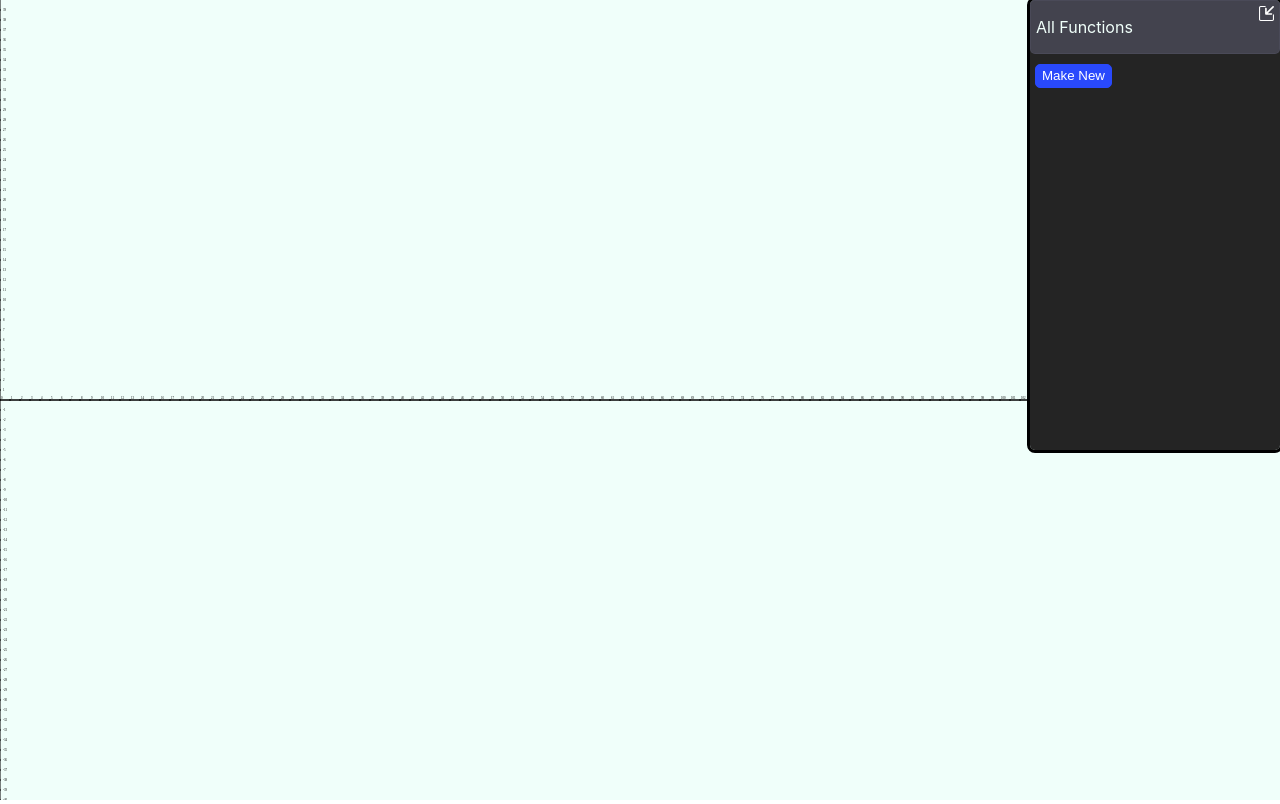
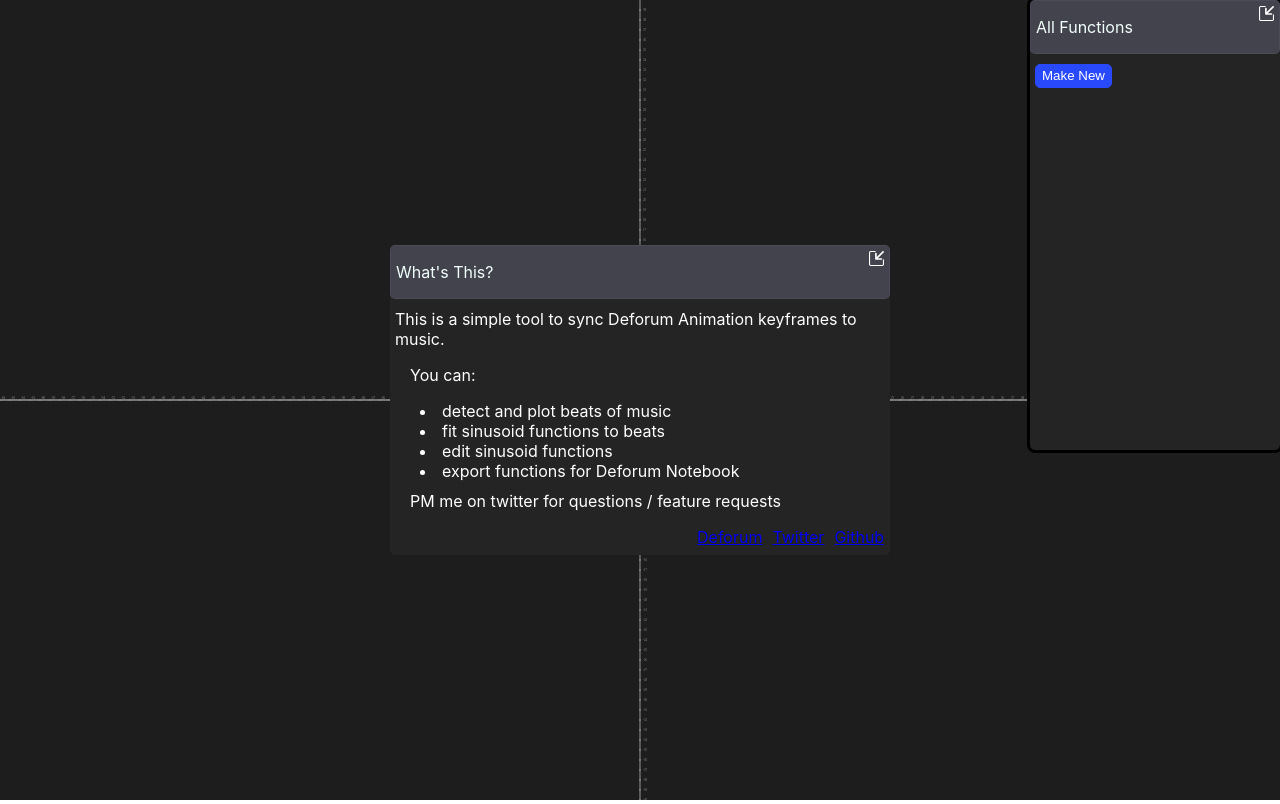
Before and after one commit to pythonlearner1025/autosync, a React (Create React App) app in the folder paradox/: page / in a window 1280 px wide. Built offline with nearby package versions, Linux system fonts and the light colour scheme; what @nextui-org/react would draw is missing.

Commit message:
final, dev done

```diff
--- /dev/null
+++ b/paradox/src/comps/Info.js
@@ -0,0 +1,129 @@
+import React, { useState, useEffect, useRef } from 'react';
+import min from "../assets/download.svg"
+import minBlack from "../assets/min.svg"
+
+
+const Info = (props) => {
+    const [isMin, setIsMin] = useState(false)
+    // visuals
+    const [maxDims, setMaxDims] = useState({width: 500, height: 310})
+    const [minDims, setMinDims] = useState({width: 45, height: 25})
+    const [position, setPosition] = useState({x:0, y:0})
+
+    // initial pos
+    useEffect((()=> {
+        const x = window.innerWidth/2-maxDims.width/2
+        const y = window.innerHeight/2-maxDims.height/2
+        setPosition({x:x, y:y})
+    }), [])
+
+    const handleMove = (event) => {
+        const currentX = event.clientX;
+        const currentY = event.clientY;
+        const initialX = position.x;
+        const initialY = position.y;
+        const xOffset = currentX - initialX;
+        const yOffset = currentY - initialY;
+
+        const handleMouseMove = (event) => {
+          event.preventDefault();
+          setPosition({
+            x: event.clientX - xOffset,
+            y: event.clientY - yOffset,
+          });
+        };
+
+        const handleMouseUp = () => {
+          window.removeEventListener('mousemove', handleMouseMove);
+          window.removeEventListener('mouseup', handleMouseUp);
+        };
+
+        window.addEventListener('mousemove', handleMouseMove);
+        window.addEventListener('mouseup', handleMouseUp);
+    };
+
+
+    const handleMinMax = () => {
+        setIsMin(!isMin)
+    }
+
+    if (isMin) {
+        return (
+            <div
+            onMouseDown={handleMove}
+            className="info-min header-font med"
+            style={{
+                top: position.y,
+                left: position.x + (maxDims.width - minDims.width),
+                width: minDims.width,
+                height: minDims.height
+            }}
+            >
+                 <p style={{color: 'white', cursor: 'pointer'}}>Info</p>
+                  <img
+                    style={{paddingTop: 5, paddingRight: 5}}
+                    className='max'
+                    src={min}
+                    width='15px'
+                    height='15px'
+                    onClick={handleMinMax}
+                    />
+            </div>
+    )
+    } else {
+        return (
+            <div
+            className="info-max"
+            style={{
+                top: position.y,
+                left: position.x,
+                width: maxDims.width,
+                height: maxDims.height
+            }} >
+                 <div
+                 className='tool-header header-font med'
+                 onMouseDown={handleMove}
+                 >
+                    <p style={{paddingRight: 90, paddingLeft: 5}}>What's This?</p>
+                    <img
+                    style={{paddingTop: 5, paddingRight: 5}}
+                    className='min'
+                    src={min}
+                    width='15px'
+                    height='15px'
+                    onClick={handleMinMax}
+                    />
+                </div>
+                <div className="info-text">
+                    <p style={{marginTop: 10}}>This is a simple tool to sync Deforum Animation keyframes to music.</p>
+                    <p style={{marginLeft: 15}}>You can:</p>
+                    <li style={{color: 'white', marginLeft: 25}}>detect and plot beats of music</li>
+                    <li style={{color: 'white', marginLeft: 25}}>fit sinusoid functions to beats</li>
+                    <li style={{color: 'white', marginLeft: 25}}>edit sinusoid functions </li>
+                    <li style={{color: 'white', marginLeft: 25}}>export functions for Deforum Notebook</li>
+                    <p style={{marginLeft: 15, marginTop: 10}}>PM me on twitter for questions / feature requests</p>
+                    <div style={{display: 'flex', marginLeft: '60%'}}>
+                        <div className="link"><a href="https://colab.research.google.com/github/deforum-art/deforum-stable-diffusion/blob/main/Deforum_Stable_Diffusion.ipynb">Deforum</a></div>
+                        <div className="link"><a href="https://twitter.com/song_minjune">Twitter</a></div>
+                        <div className="link"><a href="https://github.com/pythonlearner1025/autosync">Github</a></div>
+                    </div>
+                </div>
+            </div>
+        )
+    }
+
+}
+
+/*
+    This is a simple tool to sync keyframes to music.
+    You can:
+        * detect & plot beats of music
+        * fit sinusoid functions to beats
+        * edit sinusoid functions
+        * export functions for Deforum Notebook
+
+    PM me on twitter for questions / feature requests.
+    Maker: Minjune Song | Twitter | Github
+*/
+
+export default Info
--- a/paradox/src/comps/comps.css
+++ b/paradox/src/comps/comps.css
@@ -18,11 +18,11 @@
 }
 
 .Maker-Container {
-    display: inline-block;
+    display: relative;
     position: relative;
     width: 100%;
     height: 100%;
-    overflow:hidden;
+    overflow: hidden;
 }
 .MakerControlFunc-Container{
     border-radius: 5px;
@@ -47,6 +47,7 @@
     width: 100%;
     height: 100%;
     background-color:bisque;
+
 }
 
 .input-container {
@@ -94,25 +95,22 @@
     background-color: pink;
 }
 
-.blue {
-    outline: solid;
-    outline-width: 5px;
-    outline-color: blue;
-    background-color:rgb(240, 255, 250);
+.canvas {
+    background-color: #1D1D1D;
 }
 
 .purple {
     outline: solid;
     outline-width: 0px;
-    outline-color: purple;
-    background-color: rgb(255, 192, 250);
+    outline-color: #555555;
+    background-color: rgb(155, 155, 155);
 }
 
 .green {
     outline: solid;
     outline-width: 0px;
-    outline-color: green;
-    background-color: rgb(148, 219, 148);
+    outline-color: rgb(22, 255, 100);
+    background-color: rgb(46, 196, 255);
 }
 
 .tool-header {
@@ -217,3 +215,30 @@
     width: 90%;
     height: 280px;
 }
+
+.info-min{
+    z-index: 9999;
+    border-radius: 5px;
+    position: absolute;
+    top: 0px;
+    left: 0px;
+}
+
+.info-max{
+    z-index: 9999;
+    border-radius: 5px;
+    position: absolute;
+    top: 0px;
+    left: 0px;
+    background-color: #242424
+}
+
+.info-text{
+    margin-left: 5px;
+    color: white;
+}
+
+.link {
+    margin-left: 5px;
+    margin-right: 5px;
+}
--- a/paradox/src/comps/maker/Maker.js
+++ b/paradox/src/comps/maker/Maker.js
@@ -1,23 +1,17 @@
 import React, { useState, useEffect, useRef } from 'react';
 import MakerControlFunc from "./MakerControlFunc"
 import MakerCanvas from "./MakerCanvas"
+import Info from "../Info"
 
-const testTransforms = [
-    't_x', 't_y', 't_z'
-]
+
 
 // left canvas, right control
 const Maker = (props) => {
 
 
     const [windowDims, setWindowDims] = useState({w: null, h: null})
-    const [availableTransforms, setAvailableTransforms] = useState(testTransforms)
     const [funcToShow, setFuncToShow] = useState(null)
-    const [graphToShow, setGraphToShow] = useState(null)
-    const [graphs, setGraphs] = useState([])
-    const [addGraph, setAddGraph] = useState(false)
     const [isMakingGraph, setIsMakingGraph] = useState(false)
-    const [workingGraph, setWorkingGraph] = useState(null)
 
     const debounce = (func, wait, immediate) => {
         var timeout;
@@ -37,7 +31,6 @@ const Maker = (props) => {
     const windowResize = () => {
         const w = window.innerWidth;
         const h = window.innerHeight;
-        console.log(w, h)
         setWindowDims({
             w: w,
             h: h
@@ -46,35 +39,6 @@ const Maker = (props) => {
 
     window.addEventListener('resize', debounce(windowResize, 500, false))
 
-
-    const handleExit = (d) => {
-        //console.log('// Maker handleExit //')
-        //console.log(d)
-        console.log(graphs)
-        props.exit(graphs)
-    }
-
-    const handleGraphToShow = (g) => {
-        //console.log('// Maker handleGraphToShow//')
-        console.log(g)
-        setFuncToShow(g)
-    }
-
-    const handleAddGraph = (newg) => {
-        setGraphs([...graphs, newg])
-    }
-
-    // when Add graph triggered,
-    // make New Graph
-    const handleReturnGraph = (data) => {
-        const graph = {
-            name: workingGraph.name,
-            t: data.t,
-            y: data.y,
-            transform: workingGraph.transform
-        }
-        setGraphs([...graphs, graph])
-    }
 
     const handleIsMakingGraph = (bool) => {
         setIsMakingGraph(bool)
@@ -85,30 +49,22 @@ const Maker = (props) => {
     }
 
     return (
-        <>
         <div className="Maker-Container" style={{
             width: windowDims.w == null ? window.innerWidth : windowDims.w,
             height: windowDims.h == null ? window.innerHeight : windowDims.h
+            ,overflow: 'hide'
             }}>
+            <Info/>
             <MakerCanvas
             funcToShow={funcToShow}
-            graphToShow={graphToShow}
-            addGraph={addGraph}
-            returnGraph={handleReturnGraph}
             isMakingGraph={isMakingGraph}
-            workingGraph={workingGraph}
             />
-            <MakerControlFunc exit={handleExit}
-            graphToShow={handleGraphToShow}
-            addGraph={handleAddGraph}
+            <MakerControlFunc
             isMakingGraph={handleIsMakingGraph}
             graphs={props.graphs}
-            availableTransforms={props.availableTransforms}
             changeFunc={handleChangeFunc}
              />
         </div>
-        </>
-
     )
 }
 
--- a/paradox/src/comps/maker/MakerCanvas.js
+++ b/paradox/src/comps/maker/MakerCanvas.js
@@ -25,6 +25,10 @@ const nullFunc = {
     :
     false
 }
+
+const labelColor = 'rgb(150, 150, 150)'
+const curveColor = 'rgb(46, 196, 255)'
+const beatsColor = 'rgb(22, 255, 100)'
 
 // scaling & zooming: https://github.com/OneLoneCoder/Javidx9/blob/master/ConsoleGameEngine/SmallerProjects/OneLoneCoder_PanAndZoom.cpp
 const MakerCanvas = (props) => {
@@ -59,14 +63,14 @@ const MakerCanvas = (props) => {
     useEffect((()=>{
         // init points
         if (props.funcToShow && !eqfunc(props.funcToShow, nullFunc)) {
-            console.log('loaded', props.funcToShow)
+
             const t1 = 0
             const t2 = c2w(cDims.width,0).x
             const newPoints = []
             for (let i=t1; i<t2+linspace; i+=linspace){
                 newPoints.push(new Point(i, sin(i, props.funcToShow)))
             }
-            console.log(newPoints.length)
+
             setPoints(newPoints)
         }
        setMaxX(c2w(cDims.width,0).x)
@@ -116,8 +120,10 @@ const MakerCanvas = (props) => {
         setCtx(ctx)
         setCDims({width: canvas.width, height: canvas.height})
         setMaxX(c2w(canvas.width,0).x)
-        setAxis(new Axis())
-        console.log(canvas)
+
+        const conv = c2w(canvas.width/2, canvas.height/2)
+        setAxis(new Axis(conv.x, conv.y))
+
 
         // Clear the canvas
         ctx.clearRect(0, 0, canvas.width, canvas.height);
@@ -143,15 +149,19 @@ const MakerCanvas = (props) => {
 
     const drawBeats = () => {
         if (!funcToShow  || !funcToShow.showBeats) return
+        ctx.save()
+        ctx.strokeStyle=beatsColor
+        const amp = funcToShow.amp*2
         funcToShow.beats.map(beat => {
-            const p1 = w2c(beat, 10)
-            const p2 = w2c(beat, -10)
+            const p1 = w2c(beat, amp)
+            const p2 = w2c(beat, -amp)
             ctx.beginPath()
             ctx.moveTo(p1.cx, p1.cy)
             ctx.lineTo(p2.cx, p2.cy)
             ctx.stroke()
             ctx.closePath()
         })
+        ctx.restore()
     }
 
 
@@ -185,7 +195,7 @@ const MakerCanvas = (props) => {
         for (let i=t1.x+linspace; i<newWorldMaxX+linspace; i+=linspace) {
             newPoints.push(new Point(i, sin(i)))
         }
-        console.log('added p',newPoints.length)
+
         setPoints([...points, ...newPoints])
     }
     // TODO:
@@ -210,18 +220,19 @@ const MakerCanvas = (props) => {
 
     const bcurve = (tension) => {
         if (points.length == 0) return
-        console.log(points.length)
+
 
         const t1 = c2w(0,0).x
         const t2 = c2w(cDims.width,0).x
         const i1 = Math.floor(t1/linspace) <= 0 ? 0 : Math.floor(t1/linspace)-1
         const i2 = Math.ceil(t2/linspace)+1 > points.length-1 ? points.length-1 : Math.ceil(t2/linspace)+1
-        console.log('comp',i2-i1)
+
 
         const points0 = w2c(points[i1].x, points[i1].y)
         ctx.beginPath();
+        ctx.strokeStyle = curveColor
         ctx.moveTo(points0.cx, points0.cy);
-        //console.log(points0.cx, points0.cy)
+        //
         var t = (tension != null) ? tension : 1;
         for (var i = i1; i < i2; i++) {
             var p0 = (i > i1) ? w2c(points[i-1].x, points[i-1].y) : w2c(points[i].x, points[i].y);
@@ -246,13 +257,13 @@ const MakerCanvas = (props) => {
         const xlabels = labels2render.xlabels
         const ylabels = labels2render.ylabels
         ctx.save()
-        ctx.fillStyle = 'black'
+        ctx.fillStyle = labelColor
+        ctx.strokeStyle = labelColor
         const f = scale > 3.0 ? 10 : Math.floor(scale/3.0*10)
         const b = scale > 3.0 ? 3 : Math.floor(scale/3.0*3)
         ctx.font = `${f}px serif`
         xlabels.map(p => {
             const conv = w2c(p.x, p.y)
-            ctx.fillStyle = 'black'
             ctx.fillText(`${p.x}`,conv.cx+b, conv.cy-b)
             ctx.beginPath()
             ctx.moveTo(conv.cx, conv.cy-b)
@@ -262,7 +273,6 @@ const MakerCanvas = (props) => {
         })
         ylabels.map(p => {
             const conv = w2c(p.x, p.y)
-            ctx.fillStyle = 'black'
             if (p.y != 0) {
                 ctx.fillText(`${p.y}`, conv.cx+b+2, conv.cy+b)
                 ctx.beginPath()
@@ -278,7 +288,7 @@ const MakerCanvas = (props) => {
     const drawAxis = () => {
         ctx.save()
         ctx.beginPath()
-        ctx.strokeStyle = 'black'
+        ctx.strokeStyle = labelColor
         const conv = w2c(axis.x, axis.y)
         ctx.moveTo(0, conv.cy)
         ctx.lineTo(cDims.width, conv.cy)
@@ -346,16 +356,18 @@ const MakerCanvas = (props) => {
     }
 
     const w2c = (x,y,s=scale) => {
+        const w = canvasRef.current.width
         const h = canvasRef.current.height
-        const cx = (x-d.x)*u2px*s
-        const cy = h/2-((y-d.y)*u2px*s)
+        const cx = w/2 + (x-d.x)*u2px*s
+        const cy = h/2 -((y-d.y)*u2px*s)
         return {cx: cx, cy: cy}
     }
 
     const c2w = (cx,cy,s=scale) => {
+        const w = canvasRef.current.width
         const h = canvasRef.current.height
-        const x = cx / (u2px*s) + d.x
-        const y = -(cy - h/2 )/(u2px*s)+d.y
+        const x = ((cx-w/2) / (u2px*s)) + d.x
+        const y = -(cy-h/2)/(u2px*s)+d.y
         return {x: x, y: y}
     }
 
@@ -385,7 +397,7 @@ const MakerCanvas = (props) => {
         */
         // add points before change
         const newdx = d.x + dx
-        console.log('wheel')
+
         if (newdx < d.x) {
             const newMaxX = cDims.width / (u2px*s) + newdx
             if (newMaxX >= maxX) {
@@ -409,7 +421,7 @@ const MakerCanvas = (props) => {
     document.addEventListener('keydown', handleKeyDown)
 
     return (
-        <div ref={containerRef} className="MakerCanvas-Container blue">
+        <div ref={containerRef} className="MakerCanvas-Container canvas">
             <canvas
             ref={canvasRef}
             onMouseDown={handleOnMouseDown}
--- a/paradox/src/funcs/parser.js
+++ b/paradox/src/funcs/parser.js
@@ -1,5 +1,4 @@
 const parser = (fps, s, func) => {
-    console.log(func)
     if (func.amp==undefined || func.offset==undefined || func.omega==undefined) return '0:(0)'
     const saw = (t) => {
         return func.amp * (Math.cos((t-func.offset)*func.omega))**100
```
Also changed, not shown: paradox/src/comps/maker/MakerControlFunc.js (+37 -26 lines).
